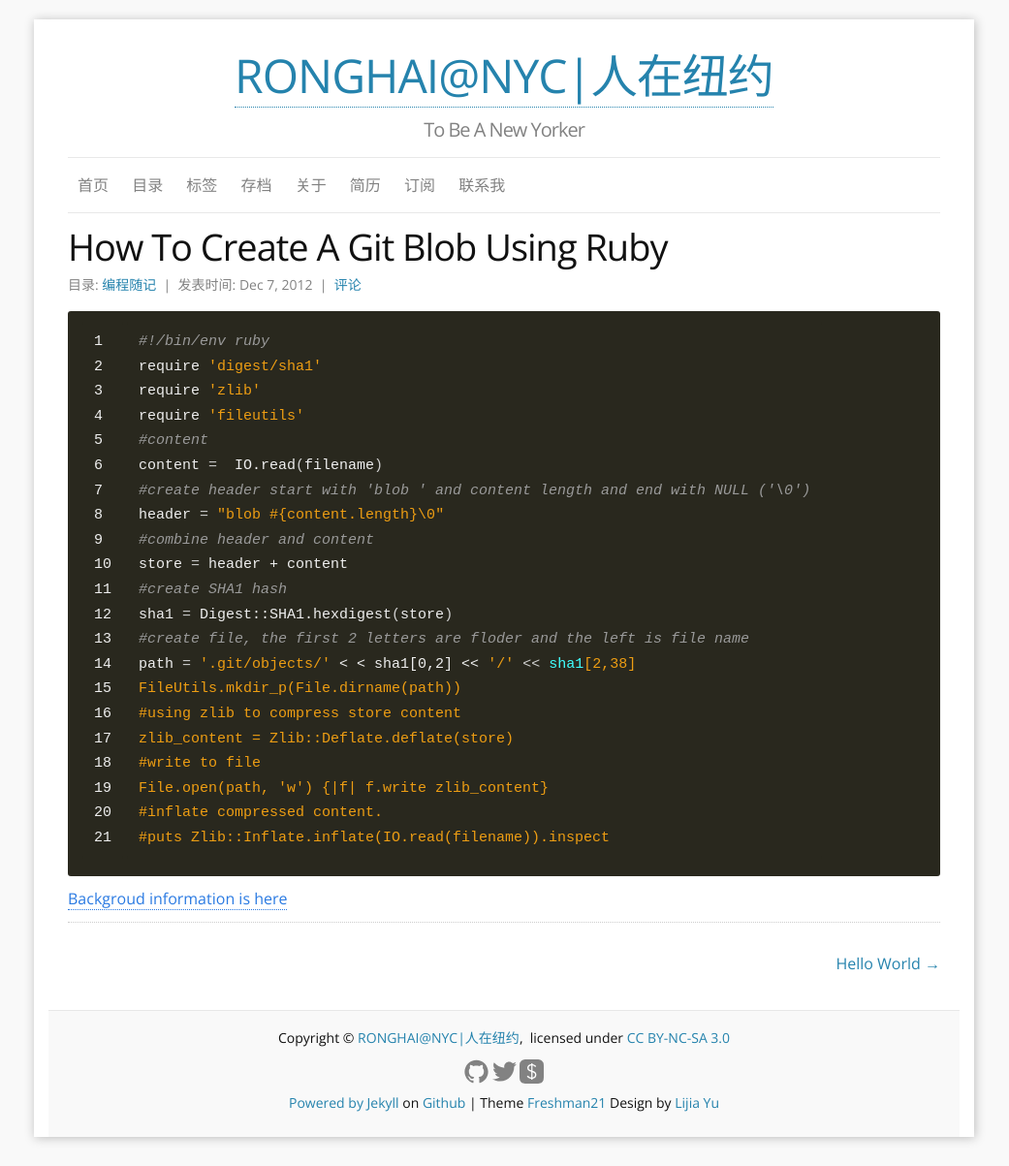
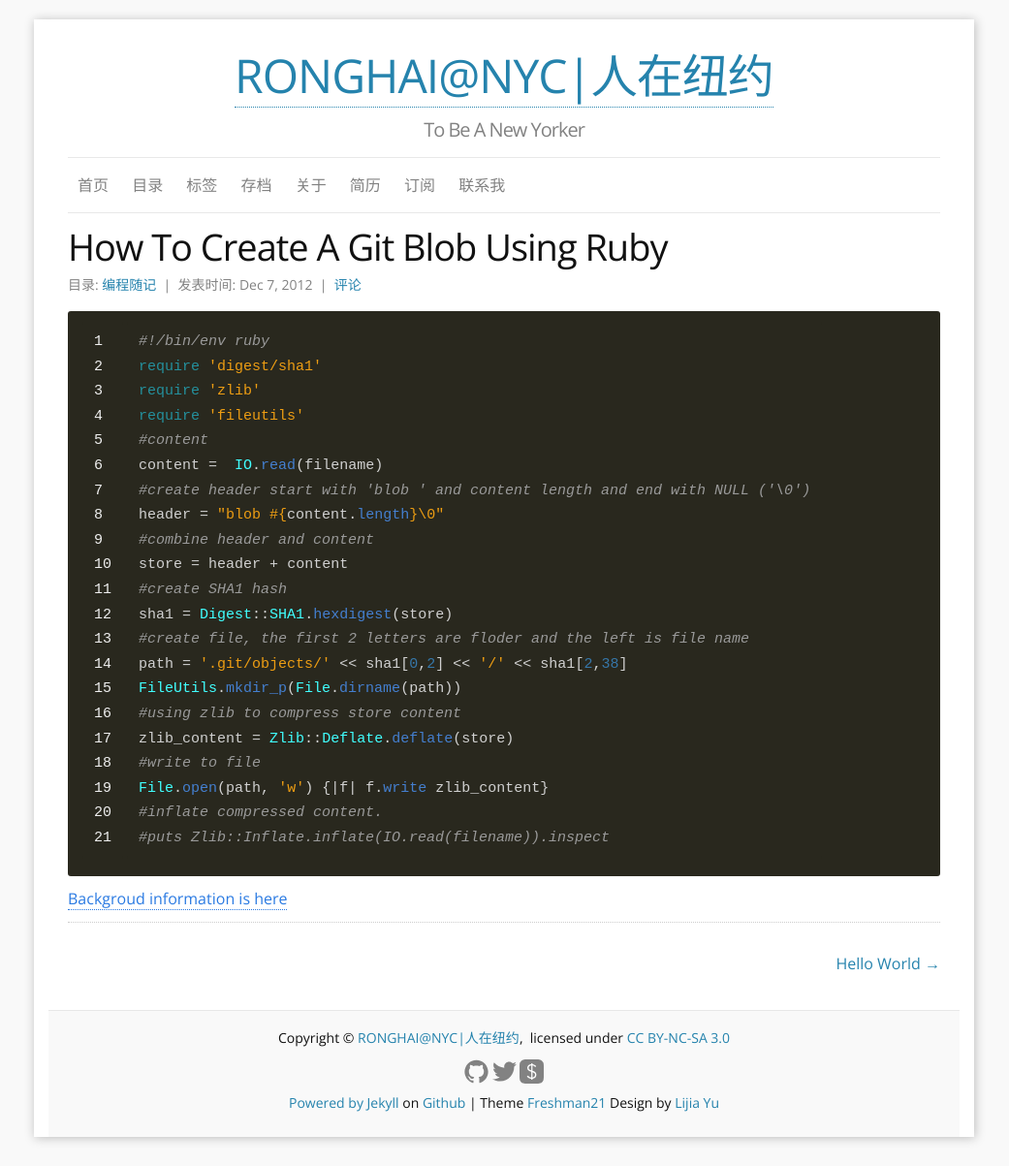
Before and after one commit to RONGHAI/RONGHAI.github.io, a Jekyll site: the page built from _posts/2012-12-07-how-to-create-a-git-blob-using-ruby.markdown, in a window 1280 px wide. Shown: the whole page at 97% size, without its empty margins (120-1161 px from the left). Built offline with Jekyll 4.4.1, drawn with Linux system fonts in a browser that asks for light colours; comment, search, counter and statistics services are not loaded.

```diff
--- a/_posts/2012-12-07-how-to-create-a-git-blob-using-ruby.markdown
+++ b/_posts/2012-12-07-how-to-create-a-git-blob-using-ruby.markdown
@@ -6,7 +6,7 @@
 categories: 编程随记
 ---
 
-{% highlight bash linenos %}
+{% highlight ruby linenos %}
 #!/bin/env ruby
 require 'digest/sha1'
 require 'zlib'
@@ -20,7 +20,7 @@
 #create SHA1 hash
 sha1 = Digest::SHA1.hexdigest(store)
 #create file, the first 2 letters are floder and the left is file name
-path = '.git/objects/' < < sha1[0,2] << '/' << sha1[2,38]
+path = '.git/objects/' << sha1[0,2] << '/' << sha1[2,38]
 FileUtils.mkdir_p(File.dirname(path))
 #using zlib to compress store content
 zlib_content = Zlib::Deflate.deflate(store)
--- a/_posts/2015-07-08-hello-world.markdown
+++ b/_posts/2015-07-08-hello-world.markdown
@@ -19,13 +19,11 @@
 $ git fetch origin posts:posts
 $ git cherry-pick A..B #commits from A (not include) to B
 # A^..B, A included
-
 {% endhighlight %}
 
 下一步打算是考虑将pages放在一个单独的branch， 不过由于pages的更新比较少，也可能不会这么做。
 
 {% highlight Bash shell scripts linenos %}
-
 $ git checkout --orphan pages
 $ #git remove all files except pages
 $ git add --all
@@ -35,7 +33,6 @@
 $ git checkout master
 $ git fetch origin pages:pages
 $ git cherry-pick A..B
-
 {% endhighlight %}
 
 原本打算使用`git submodule`的，只是配置要比分支复杂，随放弃了。 现在集中在使用`rake`来简化操作流程。 如果你喜欢这个结构，请`fork`。
```
